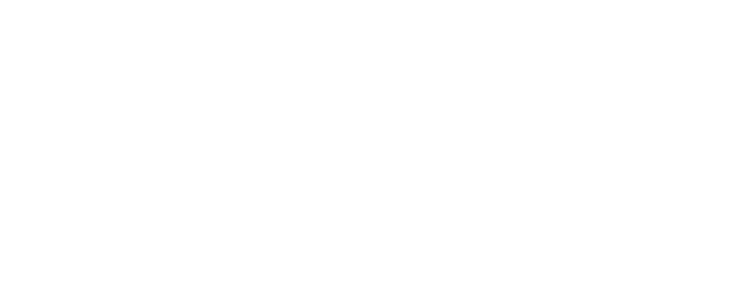
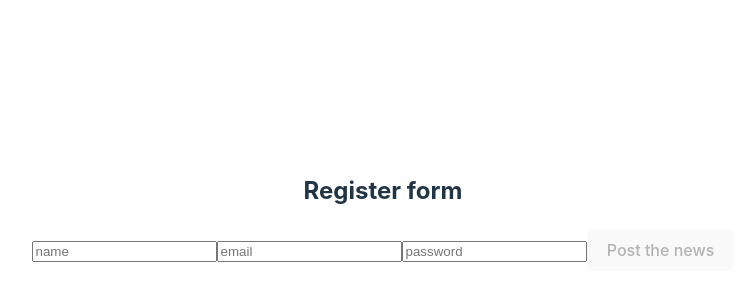
Before and after one commit to Gen639/1r-proyecto-ecommerce-fullstack, a React (Vite) app in the folder ecommerce-frontend/: page / in a window 1280 px wide. Shown: the part 180-480 px from the top of the page, without its empty margins (257-1002 px from the left). Built offline with nearby package versions, Linux system fonts and the light colour scheme.

Commit message:
Added the register form, without POST method yet

```diff
--- a/ecommerce-frontend/package.json
+++ b/ecommerce-frontend/package.json
@@ -10,6 +10,7 @@
     "preview": "vite preview"
   },
   "dependencies": {
+    "axios": "^1.6.7",
     "react": "^18.2.0",
     "react-dom": "^18.2.0"
   },
--- a/ecommerce-frontend/src/App.jsx
+++ b/ecommerce-frontend/src/App.jsx
@@ -1,9 +1,14 @@
 import { useState } from "react";
 
 import "./App.css";
+import Register from "./assets/components/Register/Register";
 
 function App() {
-  return <></>;
+  return (
+    <>
+      <Register />
+    </>
+  );
 }
 
 export default App;
--- a/ecommerce-frontend/src/assets/components/Register/Register.jsx
+++ b/ecommerce-frontend/src/assets/components/Register/Register.jsx
@@ -1,7 +1,82 @@
-import React from "react";
+import React, { useState, useContext } from "react";
+import { UserState } from "../../../context/user/UserState";
 
 const Register = () => {
-  return <div>Register</div>;
+  const initialState = {
+    name: "",
+    email: "",
+    password: "",
+  };
+  const [data, setData] = useState(initialState);
+  const [btnDisabled, setBtnDisabled] = useState(true);
+  const [message, setMessage] = useState("");
+
+  // const { postUser } = useContext(UserState);
+
+  const clearState = () => {
+    setData({ ...initialState });
+  };
+
+  const handleSubmit = (event) => {
+    event.preventDefault();
+    console.log(`sending ${data.name} ${data.email} ${data.password}`);
+
+    const newUser = {
+      name: data.name,
+      email: data.email,
+      password: data.password,
+    };
+    console.log(newUser);
+    clearState();
+  };
+
+  const handleInputChange = (event) => {
+    const updatedData = { ...data, [event.target.name]: event.target.value };
+
+    if (!updatedData.name || !updatedData.email || !updatedData.password) {
+      setMessage("Please complete all fields");
+      setBtnDisabled(true);
+    } else {
+      setMessage(null);
+      setBtnDisabled(false);
+    }
+
+    setData(updatedData);
+  };
+
+  return (
+    <>
+      <h2>Register form</h2>
+
+      <form onSubmit={handleSubmit}>
+        <input
+          type="text"
+          placeholder="name"
+          value={data.name || ""}
+          name="name"
+          onChange={handleInputChange}
+        />
+        <input
+          type="text"
+          placeholder="email"
+          value={data.email || ""}
+          name="email"
+          onChange={handleInputChange}
+        />
+        <input
+          type="text"
+          placeholder="password"
+          value={data.password || ""}
+          name="password"
+          onChange={handleInputChange}
+        />
+        <button type="submit" disabled={btnDisabled}>
+          Post the news
+        </button>
+        <p>{message}</p>
+      </form>
+    </>
+  );
 };
 
 export default Register;
--- a/ecommerce-frontend/src/context/UserReducer.jsx
+++ b/ecommerce-frontend/src/context/user/UserReducer.jsx
@@ -1,10 +1,5 @@
 const users = (state, action) => {
   switch (action.type) {
-    // case "LOGIN":
-    //   return {
-    //     ...state,
-    //     token: action.payload.token,
-    //   };
     case POST_USER:
       return {
         ...state,
```
Also changed, not shown: ecommerce-frontend/src/context/user/UserState.jsx (renamed from ecommerce-frontend/src/context/UserState.jsx), 1 other file (tests, documents, lock files or other folders).
